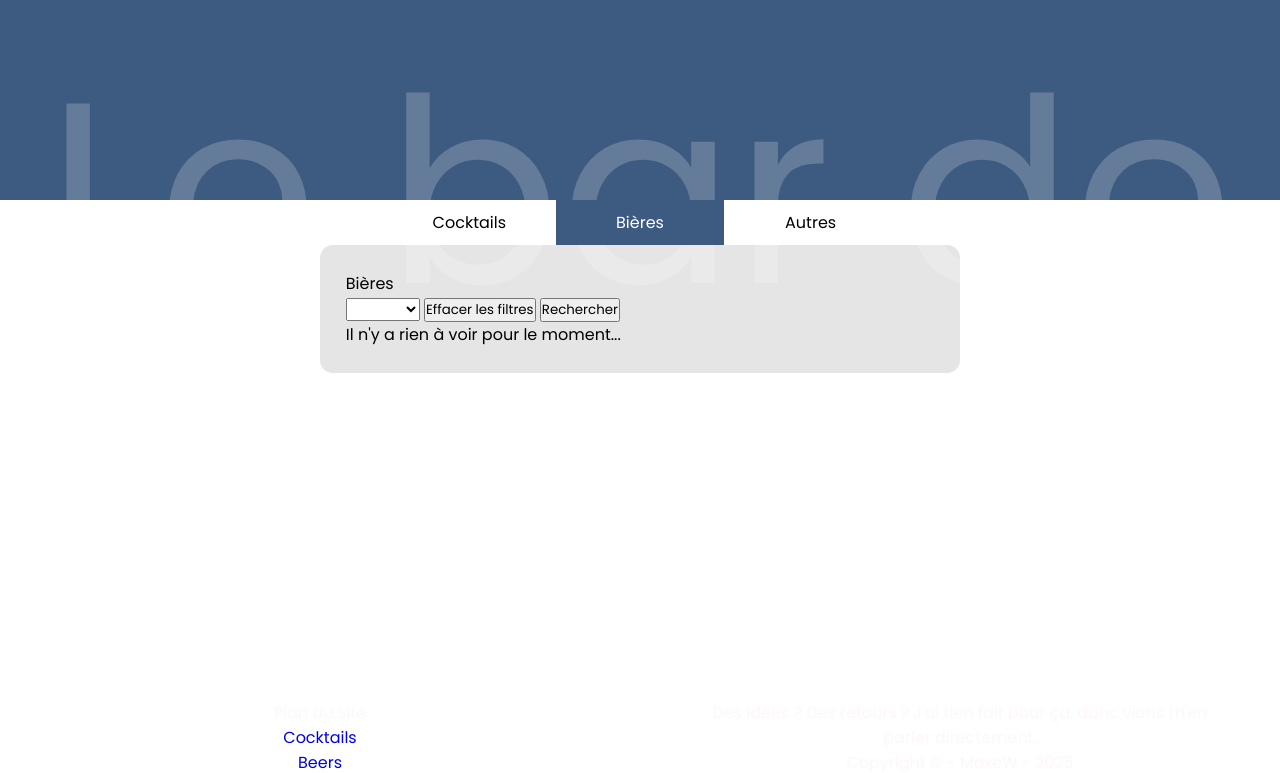
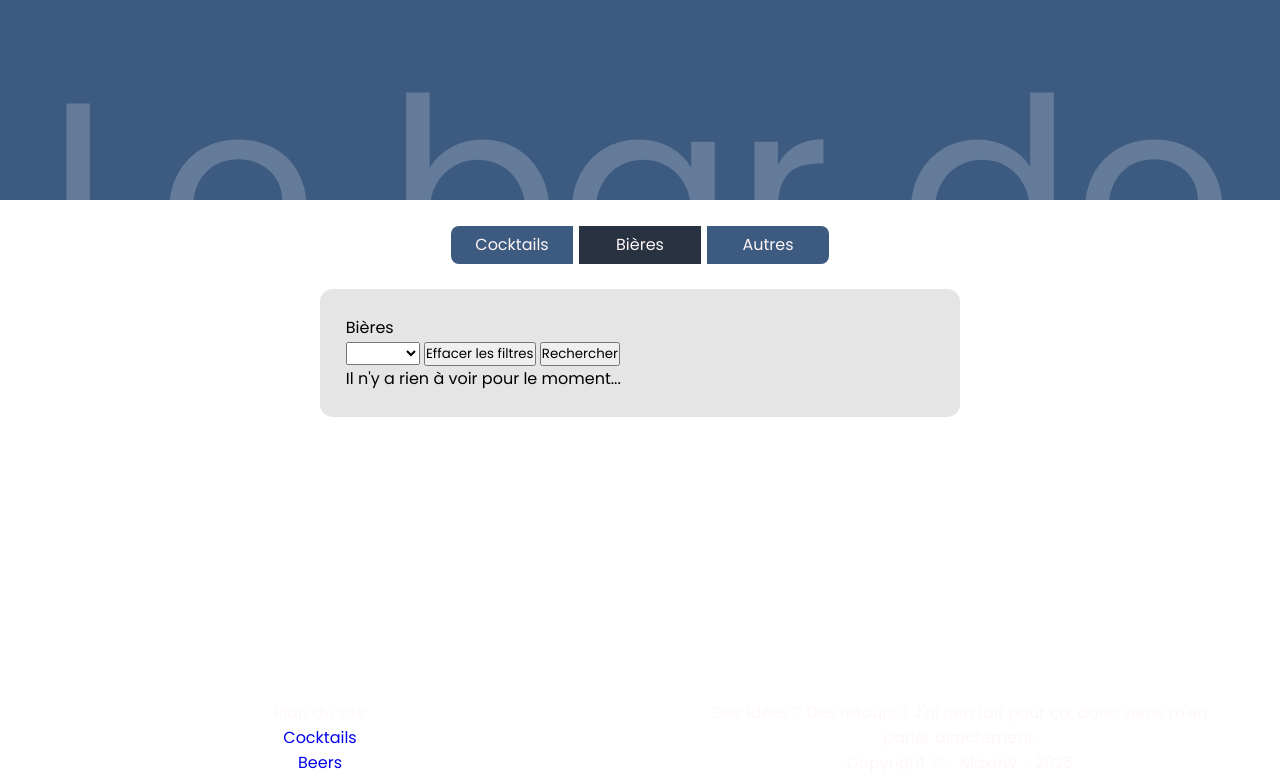
Before and after one commit to B4nanaJuice/bar-manager, a Flask app: page /beers in a window 1280 px wide. Shown: the top 773 px of the page. Run offline with Flask 3, Linux system fonts and the light colour scheme; tables that the repository leaves empty hold one stand-in row (values such as "Sample post"); some libraries are stand-ins or nearby versions.

Commit message:
Changed style of the navbar

```diff
--- a/static/css/navbar.css
+++ b/static/css/navbar.css
@@ -1,54 +1,28 @@
 .navbar {
     width: 30%;
     margin: auto;
+    padding: var(--text-big) 0;
     display: flex;
-    align-items: center;
+    flex-direction: row;
     justify-content: space-around;
-    margin-bottom: var(--default-spacing);
 }
 
-.navbar a {
-    padding: 10px;
-    width: 33%;
+.navbar > * {
+    width: 32%;
     text-align: center;
-    color: black;
-    text-decoration: none;
-    background: var(--primary-light);
+    background: var(--primary);
+    color: var(--light);
+    padding: calc(var(--text-small) / 2) var(--text-small);
+}
+
+.navbar > *:first-child {
+    border-radius: 8px 0 0 8px;
+}
+
+.navbar > *:last-child {
+    border-radius: 0 8px 8px 0;
 }
 
 .navbar .selected {
-    background: var(--primary);
-    color: white;
+    background: var(--dark);
 }
-
-.navbar a:first-child {
-    border-radius: 5px 0px 0px 5px;
-}
-
-.navbar a:last-child {
-    border-radius: 0px 5px 5px 0px;
-}
-
-@media screen and (min-width: 1920px) {
-    .navbar {
-        width: 30%;
-    }
-}
-
-@media screen and (min-width: 1040px) and (max-width: 1919px) {
-    .navbar {
-        width: 40%;
-    }
-}
-
-@media screen and (min-width: 810px) and (max-width: 1039px) {
-    .navbar {
-        width: 60%;
-    }
-}
-
-@media screen and (max-width: 809px) {
-    .navbar {
-        width: 90%;
-    }
-}
```
